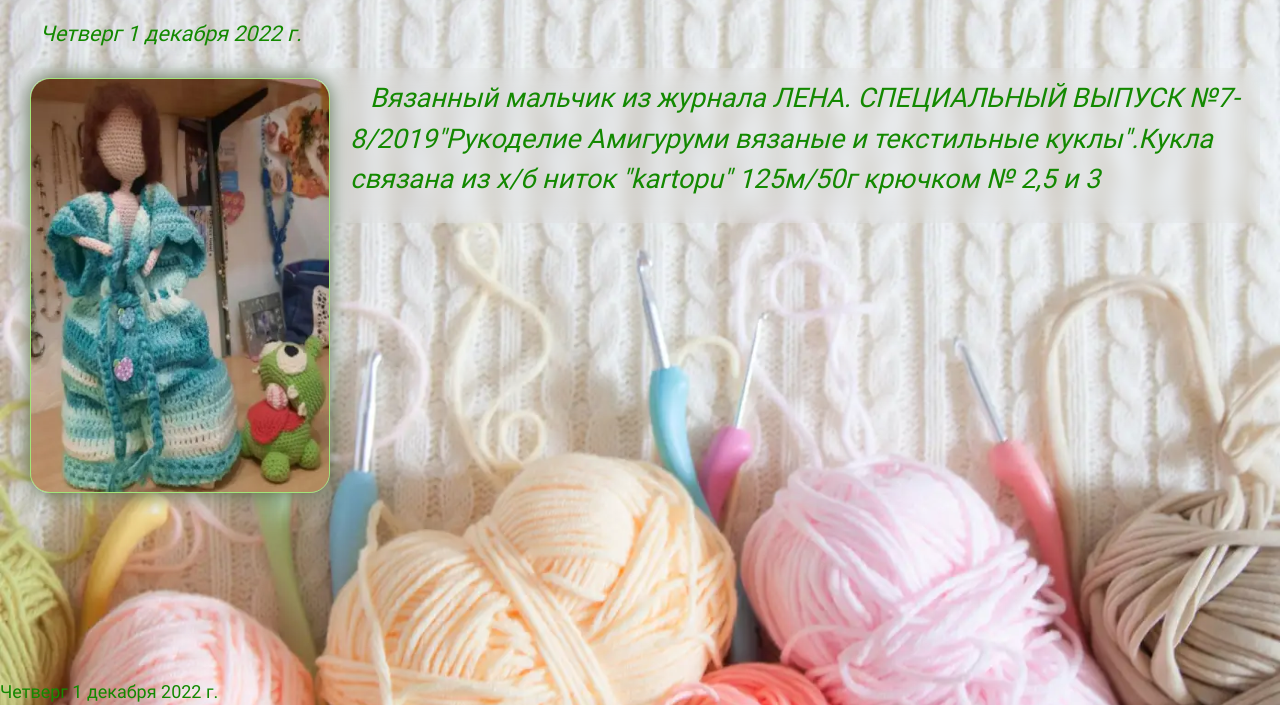
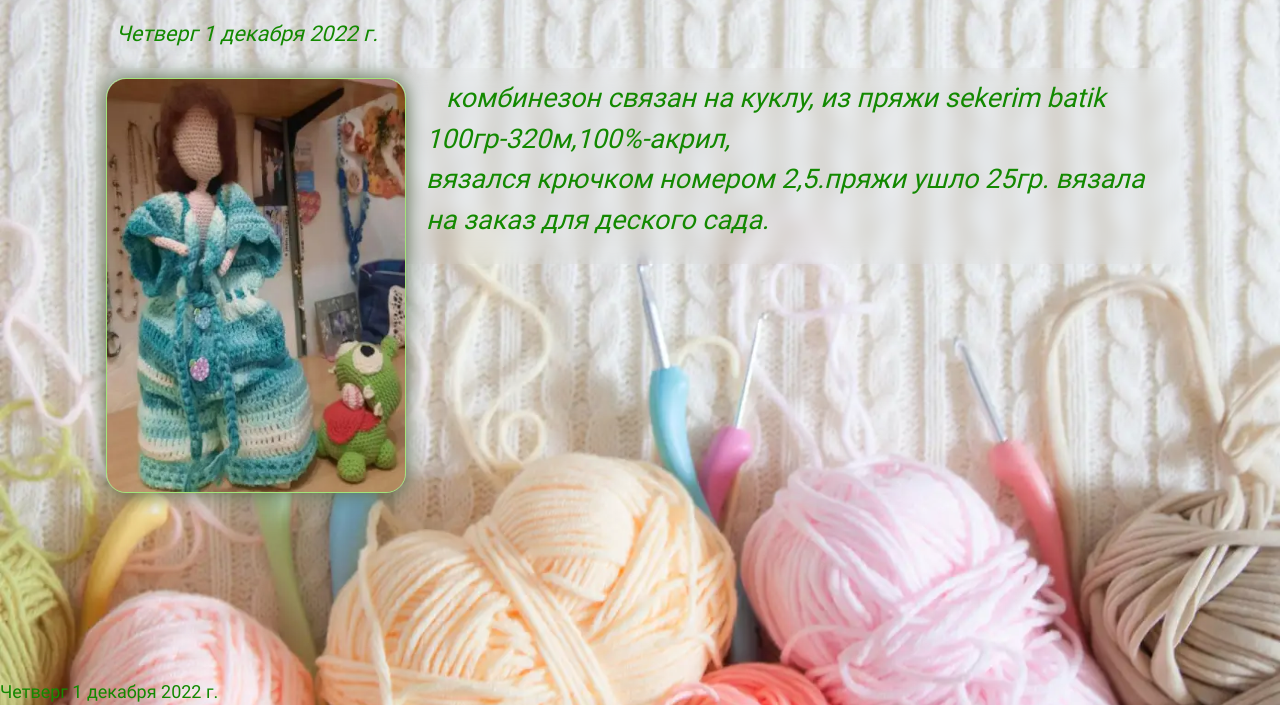
Before and after one commit to Antonkosmos-cyba/golden_hands, a website: page src/kukla2.html in a window 1280 px wide. Shown: the part 122-827 px from the top of the page. Drawn offline with nearby package versions, Linux system fonts and the light colour scheme; files that its build step writes are made by us from their sources; files whose address does not match are found by name.

Commit message:
text kukla

```diff
--- a/src/kukla2.html
+++ b/src/kukla2.html
@@ -22,8 +22,9 @@
                     <img src="images/kuka2.webp" class="foto scale ">
                 </div>
                 <p>
-                    Вязанный мальчик из журнала ЛЕНА. СПЕЦИАЛЬНЫЙ ВЫПУСК №7-8/2019</i>"Рукоделие Амигуруми вязаные и
-                    текстильные куклы"</i>.Кукла связана из х/б ниток "kartopu" 125м/50г крючком № 2,5 и 3
+                    комбинезон связан на куклу, из пряжи sekerim batik 100гр-320м,100%-акрил,<br>
+                    вязался крючком номером 2,5.пряжи ушло 25гр. вязала на заказ для деского сада.
+
                 </p>
             </div>
         </main>
```
Also changed, not shown: dist/kukla2.html.
